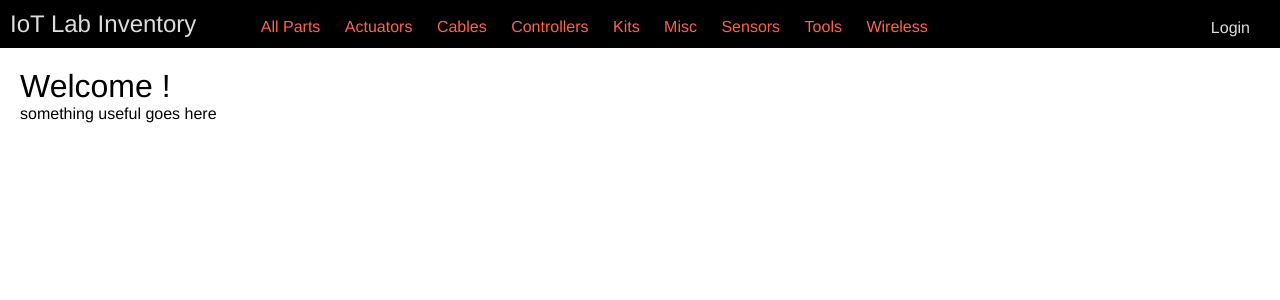
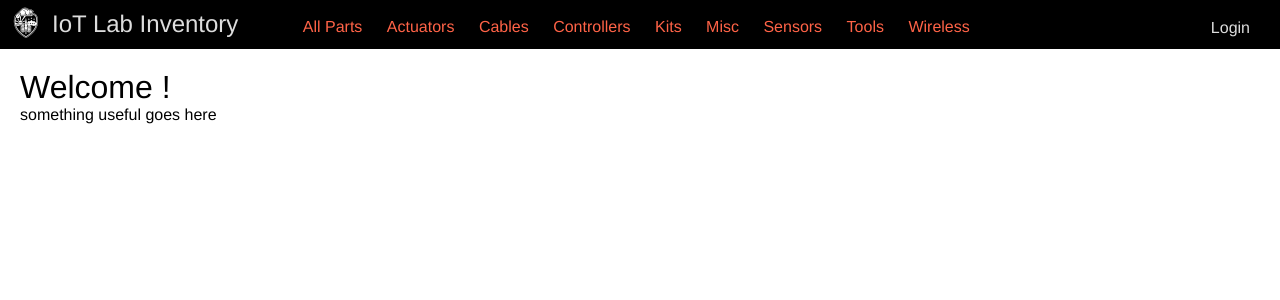
Before and after one commit to osu-cascades/iot-lab-inventory, a Flask app: page / in a window 1280 px wide. Shown: the top 300 px of the page. Run offline with Flask 2, Linux system fonts and the light colour scheme; data that the repository does not hold is empty.

Commit message:
Add OSU crest to menubar. Fixes #20.

```diff
--- a/iot_lab_inventory/static/main.css
+++ b/iot_lab_inventory/static/main.css
@@ -46,6 +46,14 @@ nav ul li.login {
 nav ul li.login a {
   color: #DDD;
 }
+
+nav img.osu_crest {
+  height: 32px;
+  margin-top: -10px;
+  margin-right: 10px;
+  vertical-align: middle;
+}
+
 
 div#content {
   padding: 20px;
--- a/iot_lab_inventory/templates/base.html
+++ b/iot_lab_inventory/templates/base.html
@@ -1,11 +1,6 @@
 <!DOCTYPE html>
 <html lang="en">
   <head>
-    <meta http-equiv="cache-control" content="max-age=0" />
-    <meta http-equiv="cache-control" content="no-cache" />
-    <meta http-equiv="expires" content="0" />
-    <meta http-equiv="expires" content="Tue, 01 Jan 1980 1:00:00 GMT" />
-    <meta http-equiv="pragma" content="no-cache" />
     <meta charset="utf-8">
     <title>OSU-Cascades IoT Lab Inventory</title>
     <link rel="stylesheet" href="{{ url_for('static', filename='main.css') }}?q={{ range(10000) | random }}">
@@ -13,7 +8,7 @@
   <body>
     <nav>
       <ul>
-        <li class="home"><a href="/">IoT Lab Inventory</a></li>
+        <li class="home"><img class="osu_crest" src="/static/osu_crest_256x256.png"><a href="/">IoT Lab Inventory</a></li>
         <li><a href="/parts">All Parts</a></li>
         <li><a href="/parts?category=actuator">Actuators</a></li>
         <li><a href="/parts?category=cable">Cables</a></li>
```
Also changed, not shown: iot_lab_inventory/static/osu_crest_256x256.png (added).
